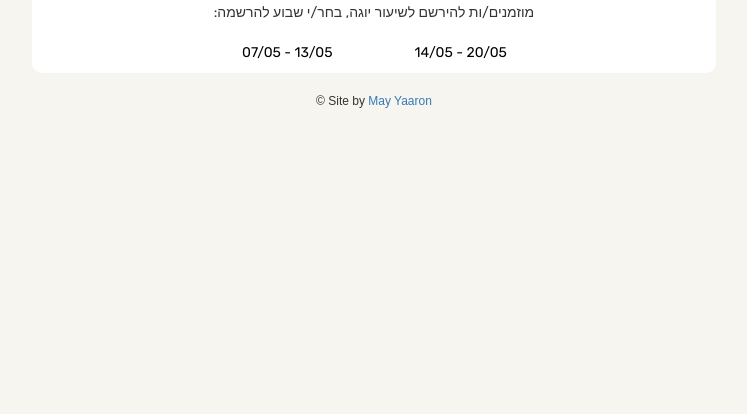
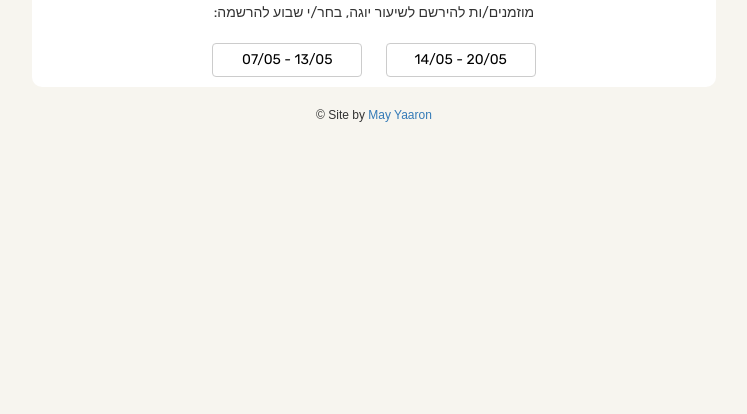
Before and after one commit to maykmayx/YogaRegApp, a Django app: page / in a window 1280 px wide. Shown: the part 327-741 px from the top of the page, without its empty margins (266-1013 px from the left). Run offline with Django 3.2, Linux system fonts and the light colour scheme; some libraries are stand-ins or nearby versions.

Commit message:
button prettify

```diff
--- a/app/templates/index.html
+++ b/app/templates/index.html
@@ -31,8 +31,8 @@
                     <div class="row">
                         <div class="col-xs-12">
                             <div class="weeks-container">
-                                <a href="{% url 'app:week' cur_week.url_rpr %}" dir="ltr">{{ cur_week.dates }}</a>
-                                <a href="{% url 'app:week' next_week.url_rpr %}" dir="ltr">{{ next_week.dates }}</a>
+                                <a class="btn btn-default" href="{% url 'app:week' cur_week.url_rpr %}" dir="ltr">{{ cur_week.dates }}</a>
+                                <a class="btn btn-default" href="{% url 'app:week' next_week.url_rpr %}" dir="ltr">{{ next_week.dates }}</a>
                             </div>
                         </div>
                     </div>
```
Also changed, not shown: app/static/app/style.css (+0 -29 lines).
